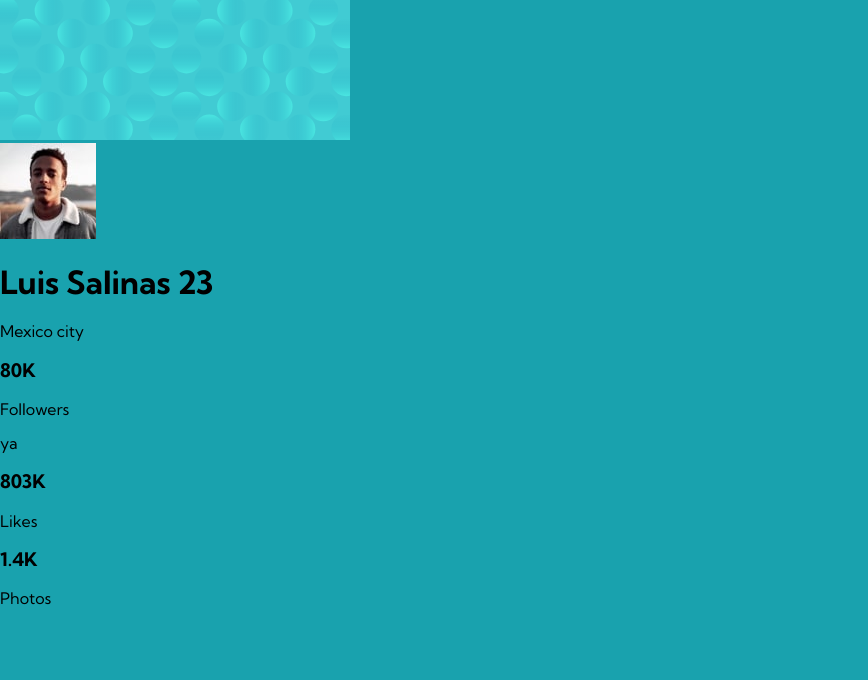
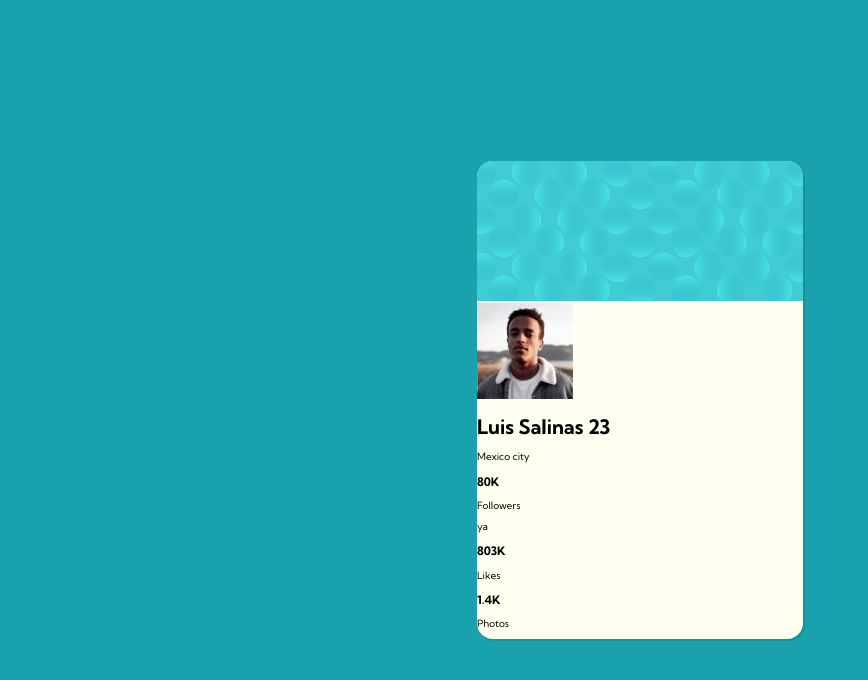
Before and after one commit to Luis-Salinas-SD/card, a plain HTML site: page index.html in a window 1280 px wide. Shown: the whole page, without its empty margins (0-868 px from the left). Drawn offline with Linux system fonts and the light colour scheme.

Commit message:
Actualización beta 0.1.1

```diff
--- a/css/style.scss
+++ b/css/style.scss
@@ -1,11 +1,34 @@
-:root{
-    --dark-cyan: hsl(185, 75%, 39%);
-    --very-dark-desaturated: hsl(229, 23%, 23%);
-    --dark-grayish-blue: hsl(227, 10%, 46%);
-    --dark-gray: hsl(0, 0%, 59%);
+:root {
+  --dark-cyan: hsl(185, 75%, 39%);
+  --very-dark-desaturated: hsl(229, 23%, 23%);
+  --dark-grayish-blue: hsl(227, 10%, 46%);
+  --dark-gray: hsl(0, 0%, 59%);
+}
+html {
+  box-sizing: border-box;
+  font-size: 62.5%;
+}
+*,
+*:before,
+*:after {
+  box-sizing: inherit;
+}
+body {
+  font-family: "Kumbh Sans", sans-serif;
+  background-color: var(--dark-cyan);
+}
 
+.flex {
+  display: flex;
+  justify-content: center;
+  align-items: center;
+  height: 100vh;
 }
-body{
-    font-family: 'Kumbh Sans', sans-serif;
-    background-color: var(--dark-cyan);
+
+.card {
+  background-color: ivory;
+  width: 326px;
+  border-radius: 16px;
+  overflow: hidden;
+  box-shadow: 2px 2px hsla(0, 0%, 0%, 0.11);
 }
```
Also changed, not shown: css/style.css, 1 other file.
